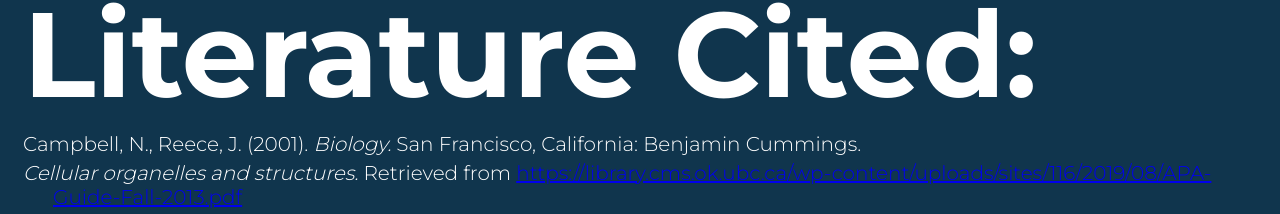
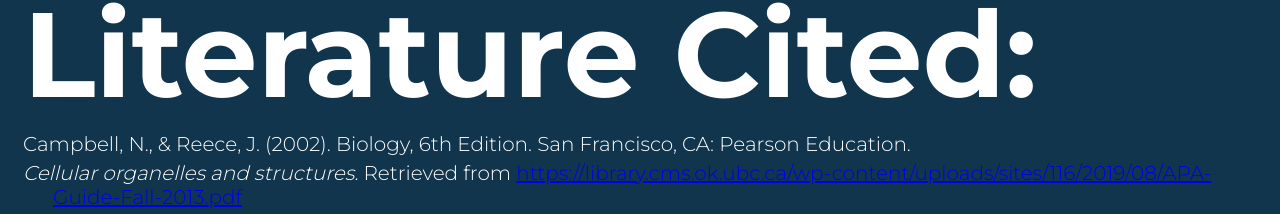
Before and after one commit to kewbish/organelles, a plain HTML site: page citations.html in a window 1280 px wide. Shown: the part 142-356 px from the top of the page. Drawn offline with Linux system fonts and the light colour scheme.

Commit message:
Fixed citation.

```diff
--- a/citations.html
+++ b/citations.html
@@ -13,7 +13,7 @@
 <body>
     <section class="citations-main">
         <h1 class="title">Literature Cited:</h1>
-        <p class="citation">Campbell, N., Reece, J. (2001). <em>Biology.</em> San Francisco, California: Benjamin Cummings.</p>
+        <p class="citation">Campbell, N., & Reece, J. (2002). Biology, 6th Edition. San Francisco, CA: Pearson Education.</p>
         <p class="citation"><em>Cellular organelles and structures.</em> Retrieved from <a href="https://library.cms.ok.ubc.ca/wp-content/uploads/sites/116/2019/08/APA-Guide-Fall-2013.pdf">https://library.cms.ok.ubc.ca/wp-content/uploads/sites/116/2019/08/APA-Guide-Fall-2013.pdf</a></p>
         <p class="citation">Clark, D. P., Pazdernik, N. J. (2013). Protein Synthesis. <em>Molecular Biology</em> doi.org:10.1016/B978-0-12-378594-7.00047-0</p>
         <p class="citation"><em>Nucleus and ribosomes.</em> Retrieved from <a href="https://www.khanacademy.org/science/biology/structure-of-a-cell/prokaryotic-and-eukaryotic-cells/a/nucleus-and-ribosomes">https://www.khanacademy.org/science/biology/structure-of-a-cell/prokaryotic-and-eukaryotic-cells/a/nucleus-and-ribosomes</a></p>
```
